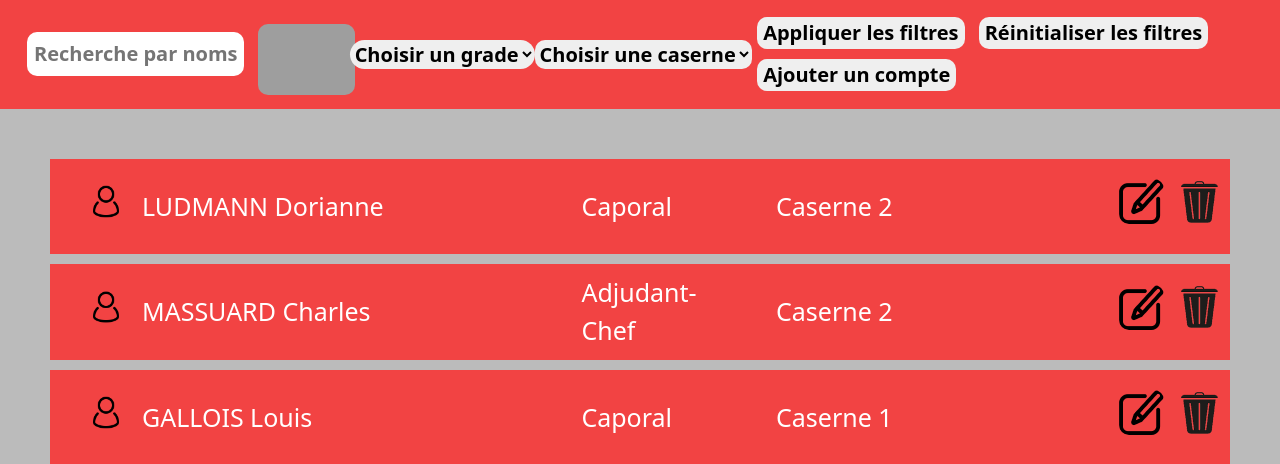
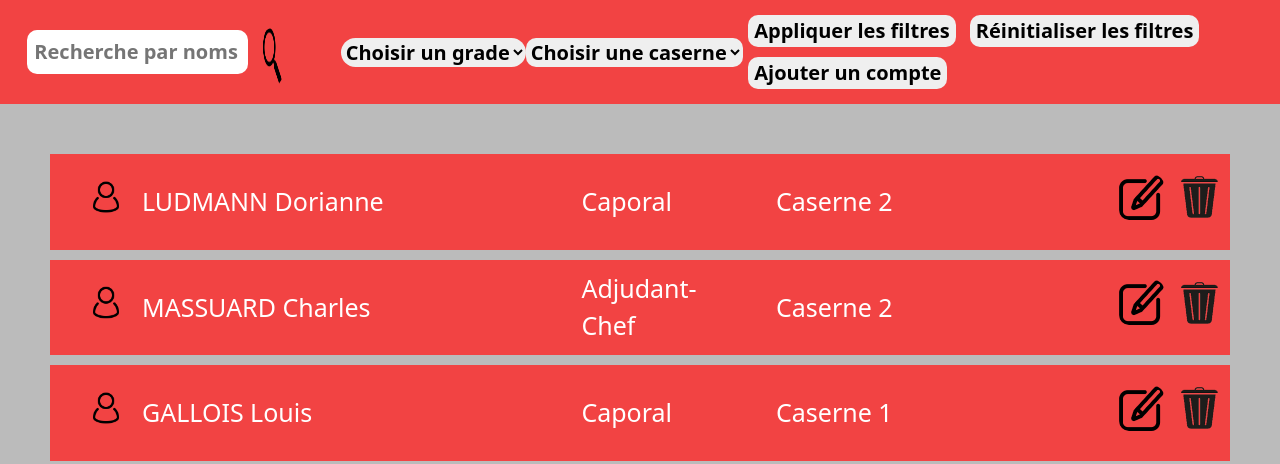
Before and after one commit to DorianLudm/Appli_Pompiers, a Flask app: page /rechercheComptes in a window 1280 px wide. Shown: the part 224-688 px from the top of the page. Run offline with Flask 3, Linux system fonts and the light colour scheme; some libraries are stand-ins or nearby versions; grey boxes are pictures that could not be loaded.

Commit message:
Ajout loupe et correction de sa taille

```diff
--- a/site_web/static/css/recherche_comptes.css
+++ b/site_web/static/css/recherche_comptes.css
@@ -13,9 +13,11 @@ div>div,div>form{
     flex-basis: 30%;
 }
 .loop_research {
-    width: 10%;
-    height: 80%;
+    width: 2%;
+    height: 70%;
+    margin-right: 5vw;
 }
+
 .loop_research>input{
     width: 100%;
     height: 100%;
```
Also changed, not shown: site_web/static/img/loupe.png (added).
